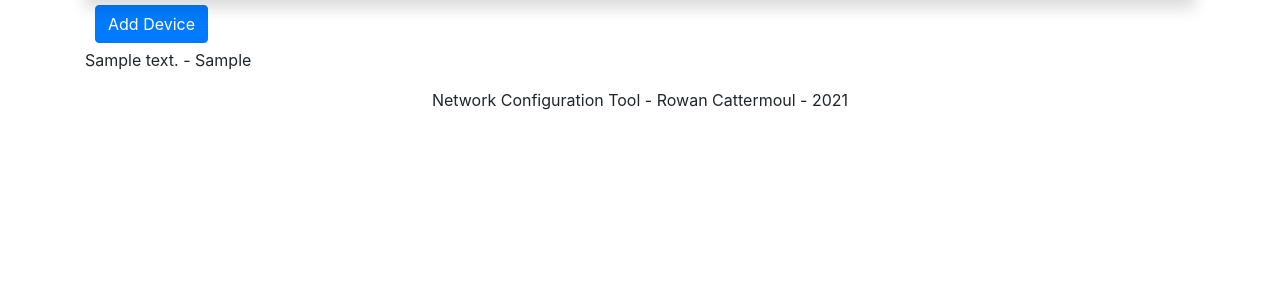
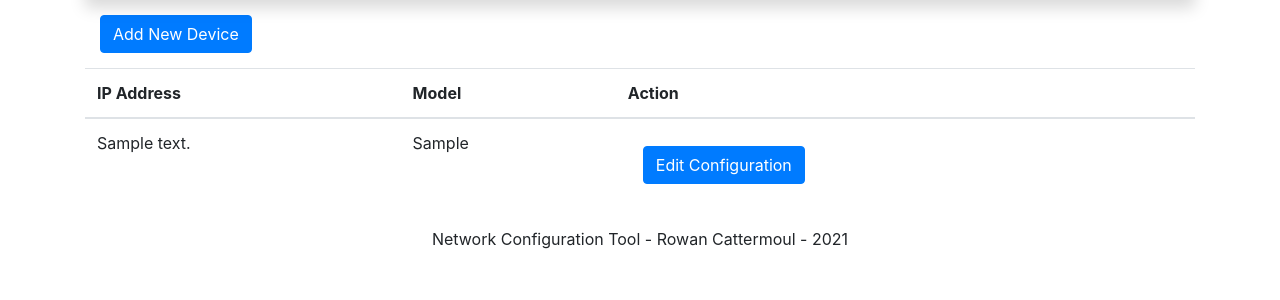
Before and after one commit to RowCatt/NetworkConfigurationTool, a PHP site: page /devices.php in a window 1280 px wide. Shown: the part 40-340 px from the top of the page. Run offline with PHP 8.4, Linux system fonts and the light colour scheme; tables that the repository leaves empty or names only in its code hold one stand-in row (values such as "Sample post").

Commit message:
boostrapped it

```diff
--- a/devices.php
+++ b/devices.php
@@ -18,9 +18,9 @@ require("requires/connect.php");
         require("requires/navbar.php"); // insert navbar
 
         // Add Device Page link
-        echo "<a style='margin: 5px; margin-left: 10px;' class='btn btn-primary' href='add_device.php'> Add Device </a>";
+        echo "<a style='margin: 15px;' class='btn btn-primary' href='add_device.php'> Add New Device </a>";
 
-        // List devices in the devices table
+        // Get devices in the devices table
         $query = "SELECT * FROM `devices`";
         $query = mysqli_query($connect,$query);
 
@@ -31,9 +31,21 @@ require("requires/connect.php");
         }else
         {
 
+            // Devices table
+            echo "<table class='table'>";
+                echo "<thead>";
+                    echo "<tr>";
+                        echo "<th scope='col'> IP Address </th>";
+                        echo "<th scope='col'> Model </th>";
+                        echo "<th scope='col'> Action </th>";
+                    echo "</tr>";
+                echo "</thead>";
+                echo "<tbody>";
+
                         // Display all devices
                         while($currentDevice = mysqli_fetch_assoc($query))
                         {
+                            $id = $currentDevice["id"];
                             $ip_address = $currentDevice["ip_address"];
                             $model = $currentDevice["model"];
                             // Get model from the models table
@@ -43,8 +55,16 @@ require("requires/connect.php");
                                 $model = $fetched_model["name"];
                             }
 
-                echo "<p> $ip_address - $model</p>";
+                            echo "<tr>";
+                                echo "<td> $ip_address </td>";
+                                echo "<td> $model </td>";
+                                echo "<td> <a style='margin: 15px;' class='btn btn-primary' href='edit_device_config.php?id=$id'> Edit Configuration </a> </td>";
+                            echo "</tr>";
+
                         }
+
+                echo "</tbody>";
+            echo "</table>";
         }
 
         ?>
```
Lines whose indentation alone changed are shown as unchanged.
